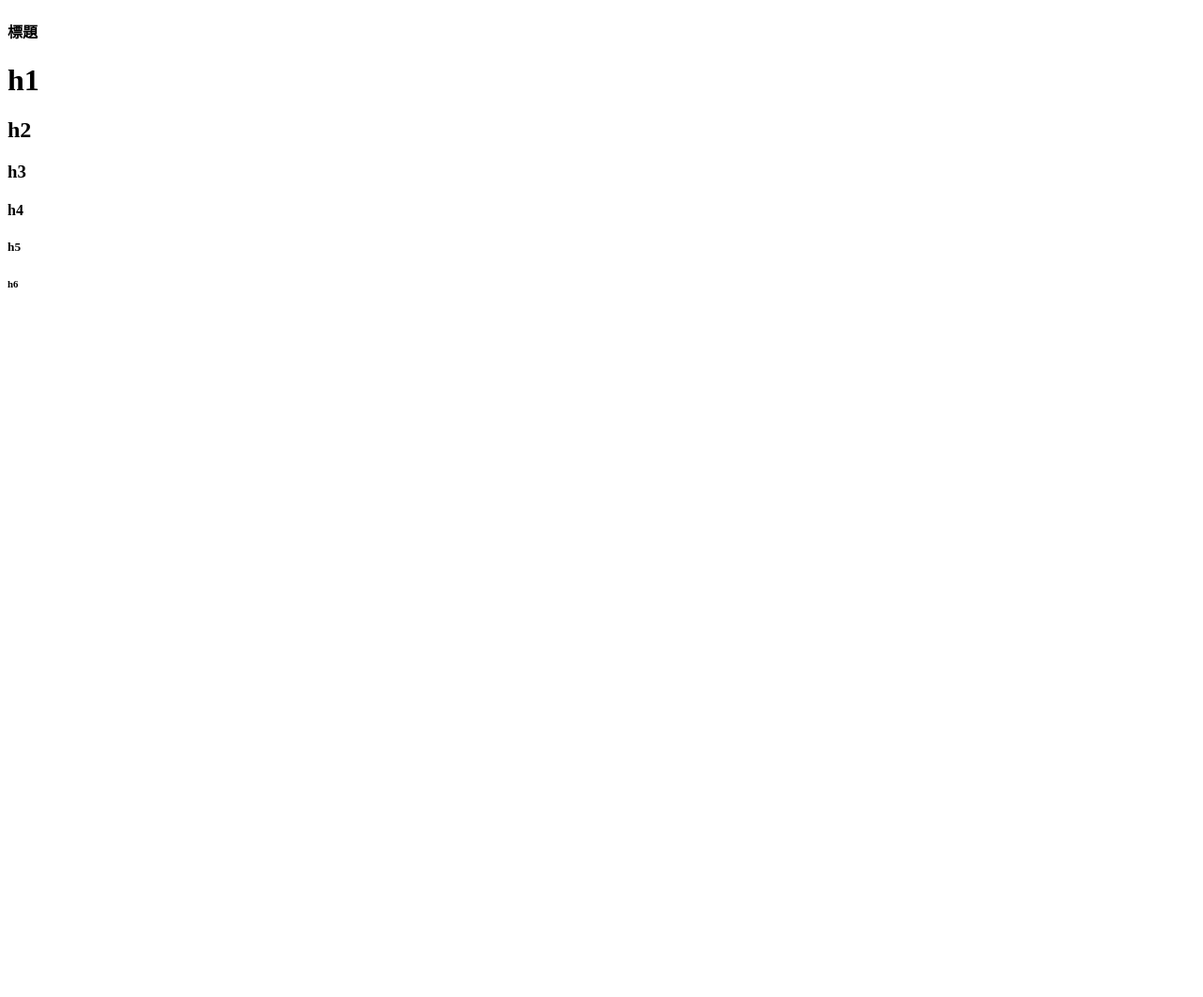
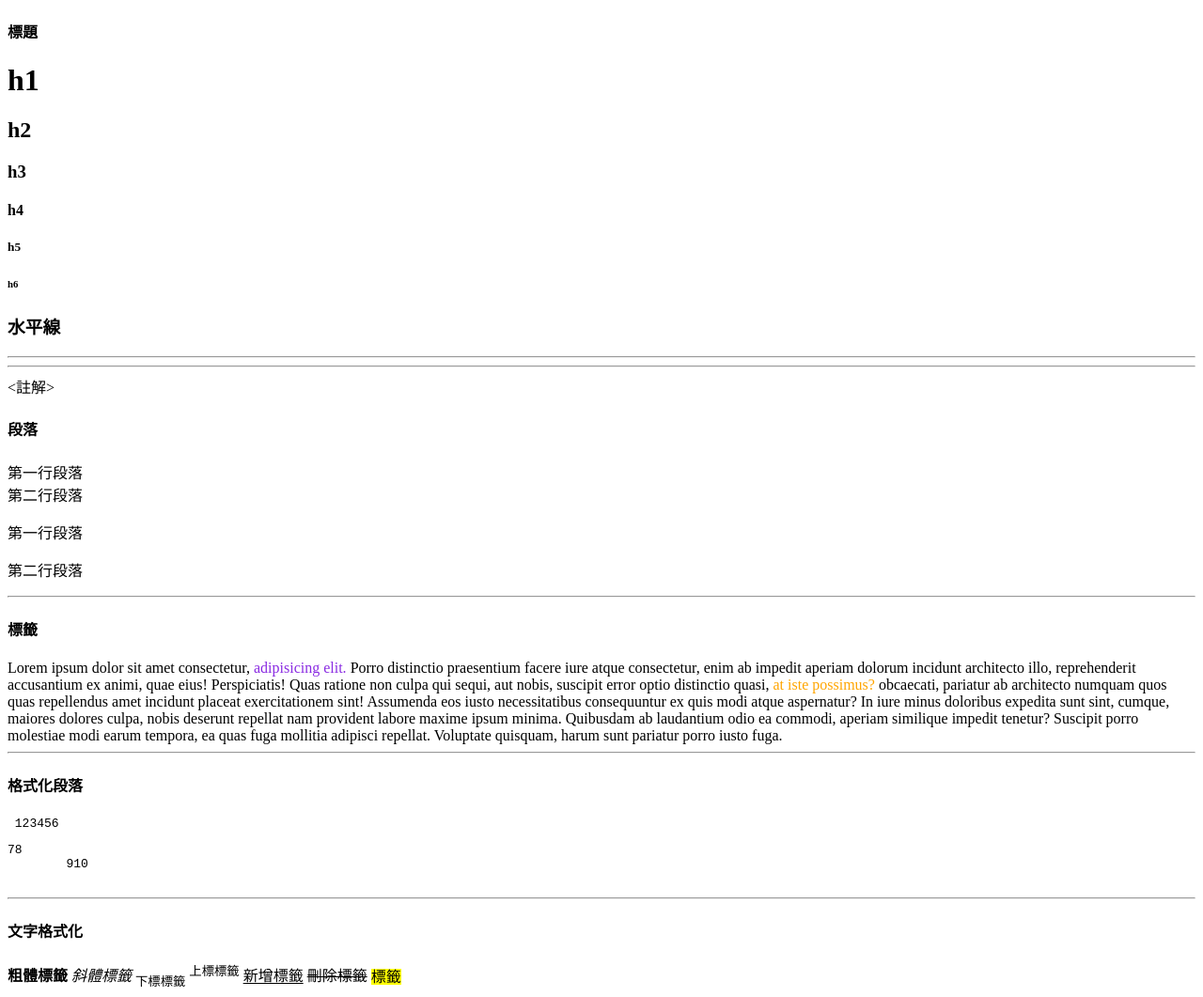
Before and after one commit to MINGYEN3411107020/3411107020, a plain HTML site: page one.html in a window 1280 px wide. Shown: the whole page at 94% size. Before the commit the page ends 800 px from the top, so only its background shows below. Drawn offline with Linux system fonts and the light colour scheme.

Commit message:
第三周

```diff
--- a/one.html
+++ b/one.html
@@ -14,5 +14,36 @@
     <h4>h4</h4>
     <h5>h5</h5>
     <h6>h6</h6>
+    <h3>水平線</h3>
+    <hr>
+    <hr>
+    <註解>
+    <h4>段落</h4>
+    第一行段落
+    <br>
+    第二行段落
+    <p>第一行段落</p>
+    <p>第二行段落</p>
+    <hr>
+    <h4>標籤</h4>
+    Lorem ipsum dolor sit amet consectetur, <span style="color:blueviolet">adipisicing elit.</span> Porro distinctio praesentium facere iure atque consectetur, enim ab impedit aperiam dolorum incidunt architecto illo, reprehenderit accusantium ex animi, quae eius! Perspiciatis!
+    Quas ratione non culpa qui sequi, aut nobis, suscipit error optio distinctio quasi,<span style="color:orange"> at iste possimus? </span> obcaecati, pariatur ab architecto numquam quos quas repellendus amet incidunt placeat exercitationem sint!
+    Assumenda eos iusto necessitatibus consequuntur ex quis modi atque aspernatur? In iure minus doloribus expedita sunt sint, cumque, maiores dolores culpa, nobis deserunt repellat nam provident labore maxime ipsum minima.
+    Quibusdam ab laudantium odio ea commodi, aperiam similique impedit tenetur? Suscipit porro molestiae modi earum tempora, ea quas fuga mollitia adipisci repellat. Voluptate quisquam, harum sunt pariatur porro iusto fuga.
+    <hr>
+    <H4>格式化段落</H4>
+    <pre> 123456 </pre>
+    <pre>78
+        910
+    </pre>
+    <hr>
+    <h4>文字格式化</h4>
+    <b>粗體標籤</b>
+    <i>斜體標籤</i>
+    <sub>下標標籤</sub>
+    <sup>上標標籤</sup>
+    <ins>新增標籤</ins>
+    <del>刪除標籤</del>
+    <mark>標籤</mark>
 </body>
 </html>
```
